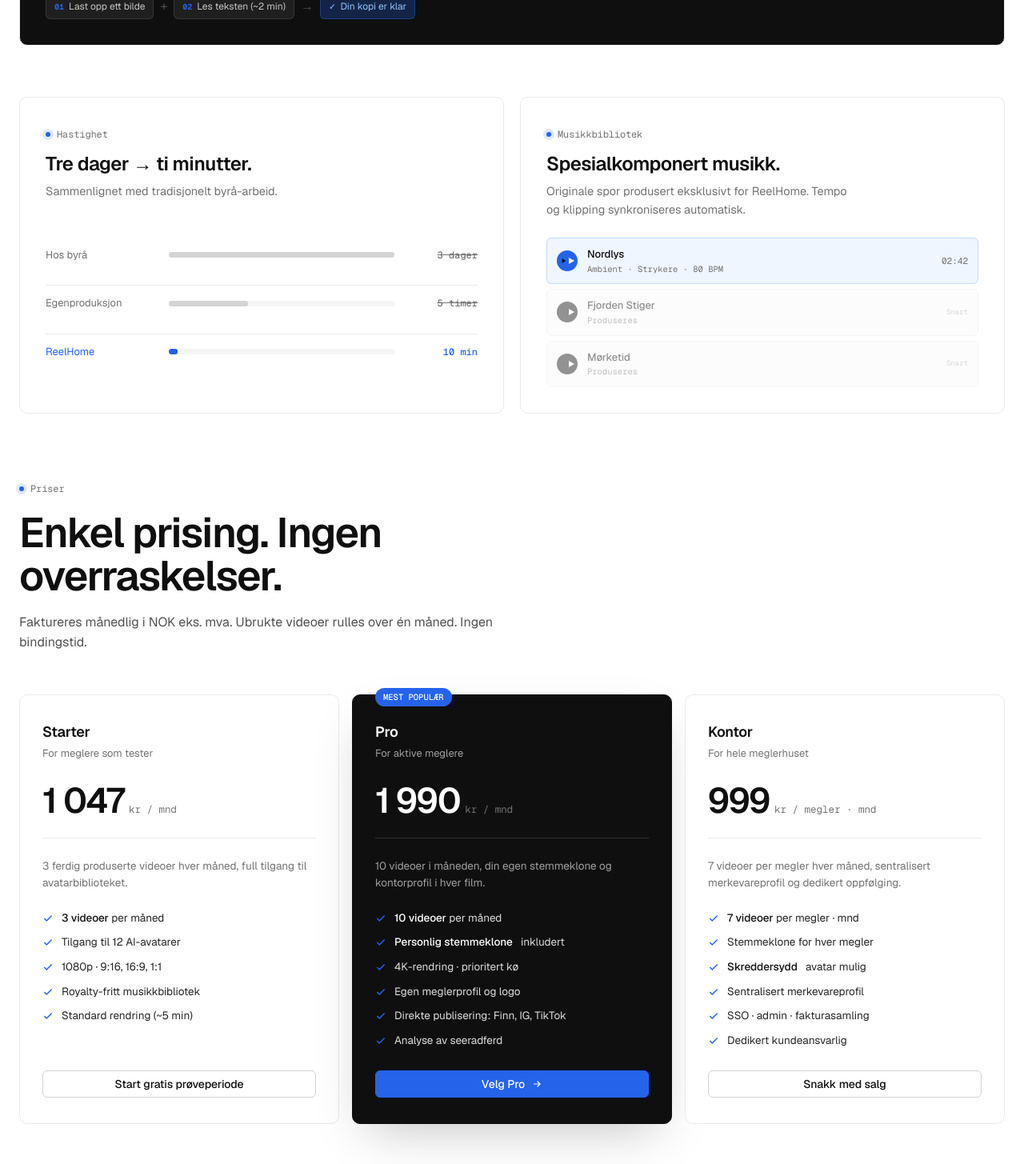
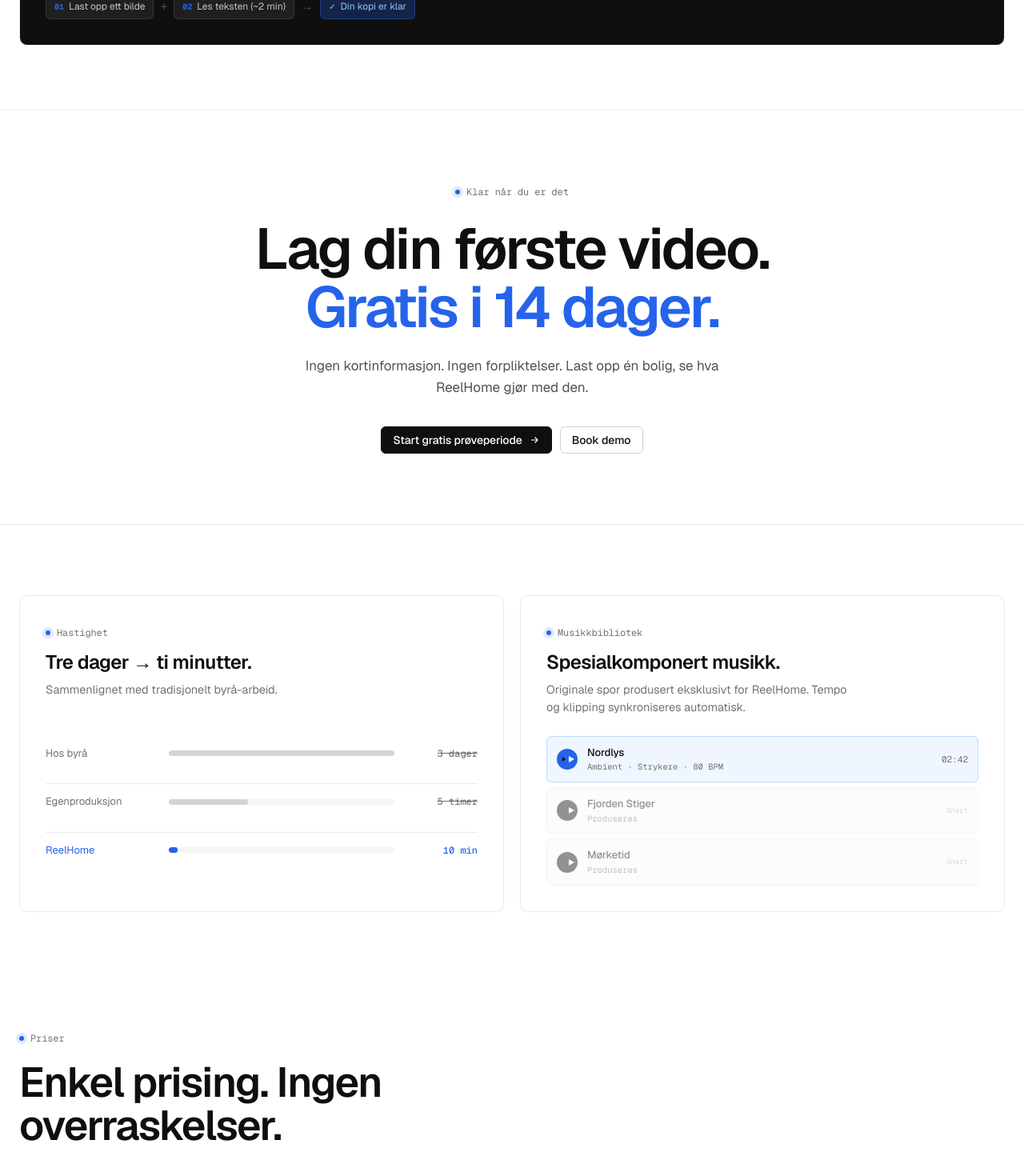
Before and after one commit to Wackazakka/boligforge, a Next.js app: page / in a window 1280 px wide. Shown: the part 2580-4035 px from the top of the page at 80% size. Built offline with nearby package versions, Linux system fonts and the light colour scheme.

Commit message:
Move CTA section between clone card and feature cards
Split features grid: feat-1 (dark clone) stays in funksjoner section,
cta-final inserted after it, then feat-2/feat-3 in a new section below.
Removes duplicate cta-final from page bottom.

Co-Authored-By: Claude Sonnet 4.6 <noreply@anthropic.com>

```diff
--- a/app/page.tsx
+++ b/app/page.tsx
@@ -184,7 +184,7 @@ export default function Home() {
           <div className="features">
 
             {/* Digital Clone — full width hero, dark */}
-            <div className="feat feat-1 dark">
+            <div className="feat feat-1 dark" style={{ gridColumn: 'span 6' }}>
               <div className="clone-layout">
                 <div className="clone-text">
                   <span className="eyebrow"><span className="dot" />Digital klon · Kun hos ReelHome</span>
@@ -244,6 +244,29 @@ export default function Home() {
               </div>
             </div>
 
+          </div>
+        </div>
+      </section>
+
+      {/* ─────────────────────────────────── MID-PAGE CTA */}
+      <section className="cta-final" style={{ borderBottom: '1px solid var(--line)' }}>
+        <div className="wrap-tight">
+          <span className="eyebrow"><span className="dot" />Klar når du er det</span>
+          <h2 style={{ marginTop: "24px" }}>
+            Lag din første video.<br /><span className="blue">Gratis i 14 dager.</span>
+          </h2>
+          <p>Ingen kortinformasjon. Ingen forpliktelser. Last opp én bolig, se hva ReelHome gjør med den.</p>
+          <div className="hero-cta" style={{ justifyContent: "center" }}>
+            <Link href="/auth/signup" className="btn btn-primary">Start gratis prøveperiode <ArrowIcon /></Link>
+            <a href="#" className="btn btn-ghost">Book demo</a>
+          </div>
+        </div>
+      </section>
+
+      {/* ─────────────────────────────────── FEATURES ROW 2 */}
+      <section style={{ paddingTop: '88px', paddingBottom: '16px' }}>
+        <div className="wrap">
+          <div className="features">
             {/* Speed — spans 3 cols */}
             <div className="feat feat-2">
               <div>
@@ -283,7 +306,6 @@ export default function Home() {
                 <MusicTracks />
               </div>
             </div>
-
           </div>
         </div>
       </section>
@@ -436,20 +458,6 @@ export default function Home() {
       </section>
 
       {/* ─────────────────────────────────── FINAL CTA */}
-      <section className="cta-final">
-        <div className="wrap-tight">
-          <span className="eyebrow"><span className="dot" />Klar når du er det</span>
-          <h2 style={{ marginTop: "24px" }}>
-            Lag din første video.<br /><span className="blue">Gratis i 14 dager.</span>
-          </h2>
-          <p>Ingen kortinformasjon. Ingen forpliktelser. Last opp én bolig, se hva ReelHome gjør med den.</p>
-          <div className="hero-cta" style={{ justifyContent: "center" }}>
-            <Link href="/auth/signup" className="btn btn-primary">Start gratis prøveperiode <ArrowIcon /></Link>
-            <a href="#" className="btn btn-ghost">Book demo</a>
-          </div>
-        </div>
-      </section>
-
       {/* ─────────────────────────────────── FOOTER */}
       <footer className="landing-footer">
         <div className="wrap">
```
